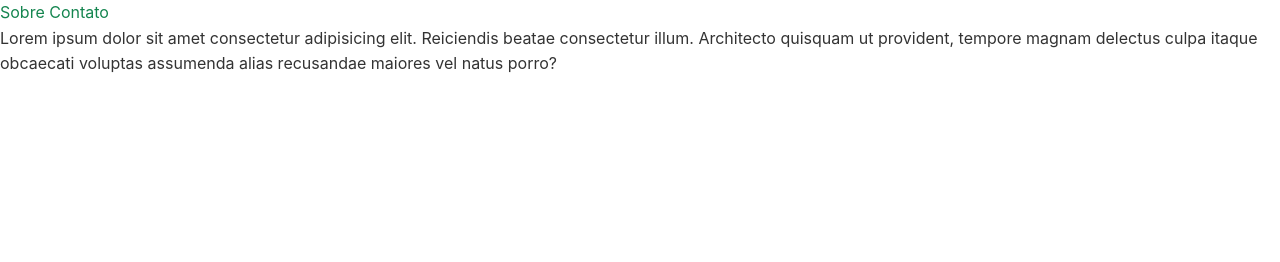
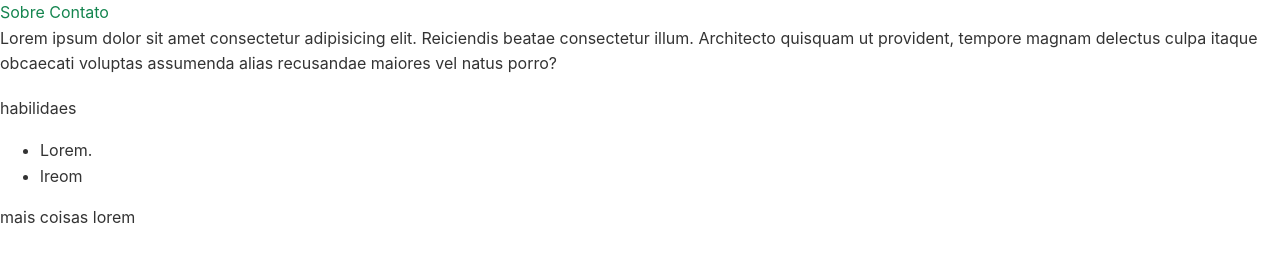
Before and after one commit to gladstone-ac/gladstone-ac.github.io, a website: page index.html in a window 1280 px wide. Drawn offline with nearby package versions, Linux system fonts and the light colour scheme.

Commit message:
mais placeholders

```diff
--- a/index.html
+++ b/index.html
@@ -16,10 +16,21 @@
       <p>
          Lorem ipsum dolor sit amet consectetur adipisicing elit. Reiciendis beatae consectetur illum. Architecto quisquam ut provident, tempore magnam delectus culpa itaque obcaecati voluptas assumenda alias recusandae maiores vel natus porro?
       </p>
+      <div class="">
+        <h2></h2>
+
+      </div>
+      <p>
+        habilidaes
+        <ul>
+          <li>Lorem.</li>
+          <li>lreom</li>
+        </ul>
+      </p>
     </div>
   </main>
   <footer>
-    <div></div>
+    <div>mais coisas lorem</div>
   </footer>
 </body>
 </html>
```
